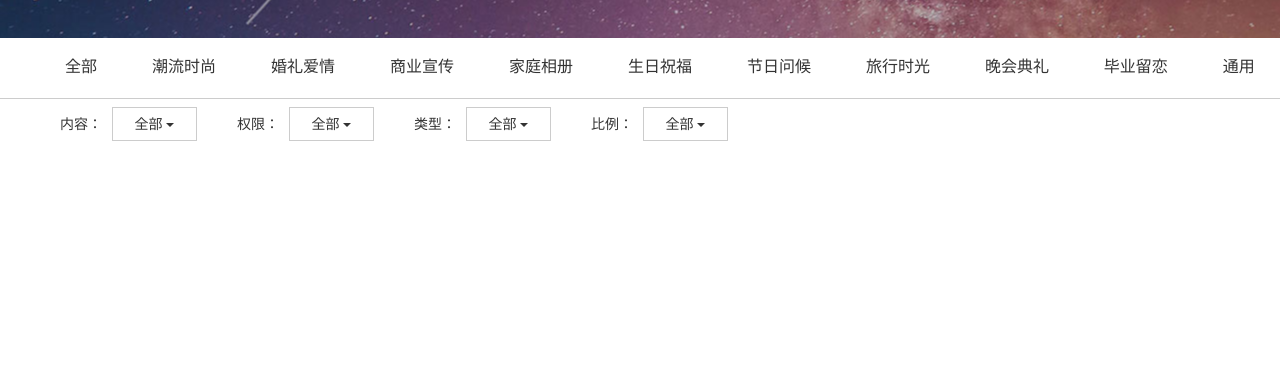
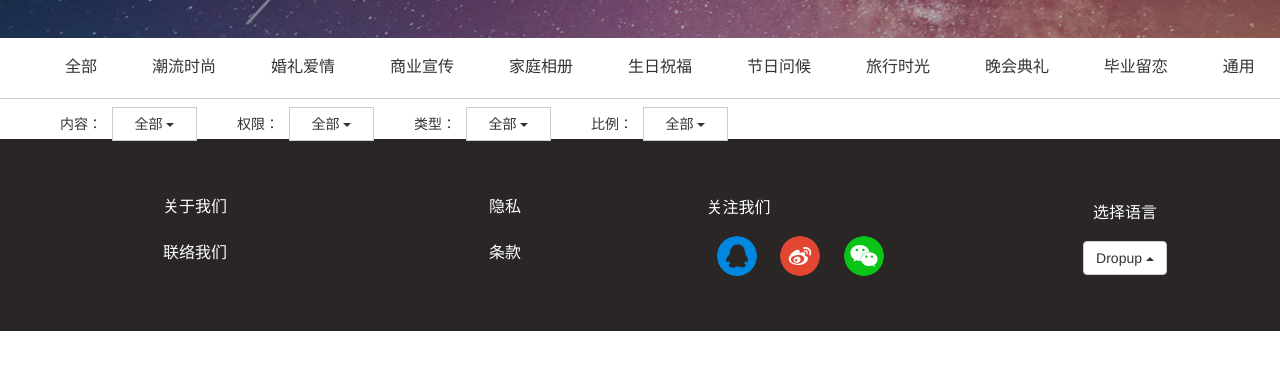
Before and after one commit to SquidwardTentacles/youtang_jquery, a plain HTML site: page view/index/index.html in a window 1280 px wide. Shown: the part 207-576 px from the top of the page. Drawn offline with nearby package versions, Linux system fonts and the light colour scheme; no server answers; files whose address does not match are found by name.

Commit message:
footer选择语言未完成

```diff
--- a/view/index/index.css
+++ b/view/index/index.css
@@ -104,7 +104,7 @@
   right: 10px;
   text-align: right;
   padding: 2px 10px;
-  border-radius: 15px;
+  border-radius: 15 px;
   display: inline-block;
   background-color: #fff;
   color: #5b93e7;
@@ -142,6 +142,47 @@ img {
   font-size: 20px;
   display: none;
   text-align: center;
+}
+.footerBox {
+  padding: 50px 0;
+  width: 100%;
+  background: #2a2626;
+}
+.footerBox ul li {
+  width: 25%;
+  text-align: center;
+  color: #fff;
+}
+.footerBox ul li p {
+  font-size: 16px;
+  line-height: 36px;
+}
+.footerBox ul li.checkUs {
+  margin: 0 auto;
+}
+.footerBox ul li.checkUs .content {
+  margin: 0 auto;
+  text-align: left;
+  width: 70%;
+}
+.footerBox ul li.checkUs span {
+  display: inline-block;
+  width: 40px;
+  height: 40px;
+  border-radius: 50%;
+  margin: 0 10px;
+}
+.footerBox ul li.checkUs span:nth-child(2) {
+  background: url('../../static/images/qqfriend.svg') center center no-repeat;
+  background-size: 40px 40px;
+}
+.footerBox ul li.checkUs span:nth-child(3) {
+  background: url('../../static/images/weibo.svg') center center no-repeat;
+  background-size: 40px 40px;
+}
+.footerBox ul li.checkUs span:nth-child(4) {
+  background: url('../../static/images/weixin.svg') center center no-repeat;
+  background-size: 40px 40px;
 }
 /*
 .chooseContent ul {
--- a/view/index/index.html
+++ b/view/index/index.html
@@ -173,6 +173,50 @@
           </script> -->
         </ul>
       </div>
+
+      <div class="footerBox">
+        <ul class="width flexbox between">
+          <li>
+            <p>关于我们</p>
+            <p>联络我们</p>
+          </li>
+          <li>
+            <p>隐私</p>
+            <p>条款</p>
+          </li>
+          <li class="checkUs">
+            <div class="content">
+              <p>关注我们</p>
+              <span></span>
+              <span></span>
+              <span></span>
+            </div>
+          </li>
+          <li>
+            <p>选择语言</p>
+            <div class="dropup">
+              <button
+                class="btn btn-default dropdown-toggle"
+                type="button"
+                id="dropdownMenu2"
+                data-toggle="dropdown"
+                aria-haspopup="true"
+                aria-expanded="false"
+              >
+                Dropup
+                <span class="caret"></span>
+              </button>
+              <ul class="dropdown-menu" aria-labelledby="dropdownMenu2">
+                <li><a href="#">Action</a></li>
+                <li><a href="#">Another action</a></li>
+                <li><a href="#">Something else here</a></li>
+                <li role="separator" class="divider"></li>
+                <li><a href="#">Separated link</a></li>
+              </ul>
+            </div>
+          </li>
+        </ul>
+      </div>
     </div>
     <!-- <div class="masker">
       <div class="inmasker">
--- a/view/index/option.js
+++ b/view/index/option.js
@@ -128,7 +128,8 @@ $(document).ready(function() {
       mouseEvent();
     }
   };
-  window.addEventListener('scroll', handleScroll, true);
+  // 暂时注释
+  // window.addEventListener('scroll', handleScroll, true);
 
   let mouseEvent = function() {
     // 内容的鼠标移入移除事件
```
Also changed, not shown: static/images/qqfriend.svg (added), static/images/weibo.svg (added), static/images/weixin.svg (added).
